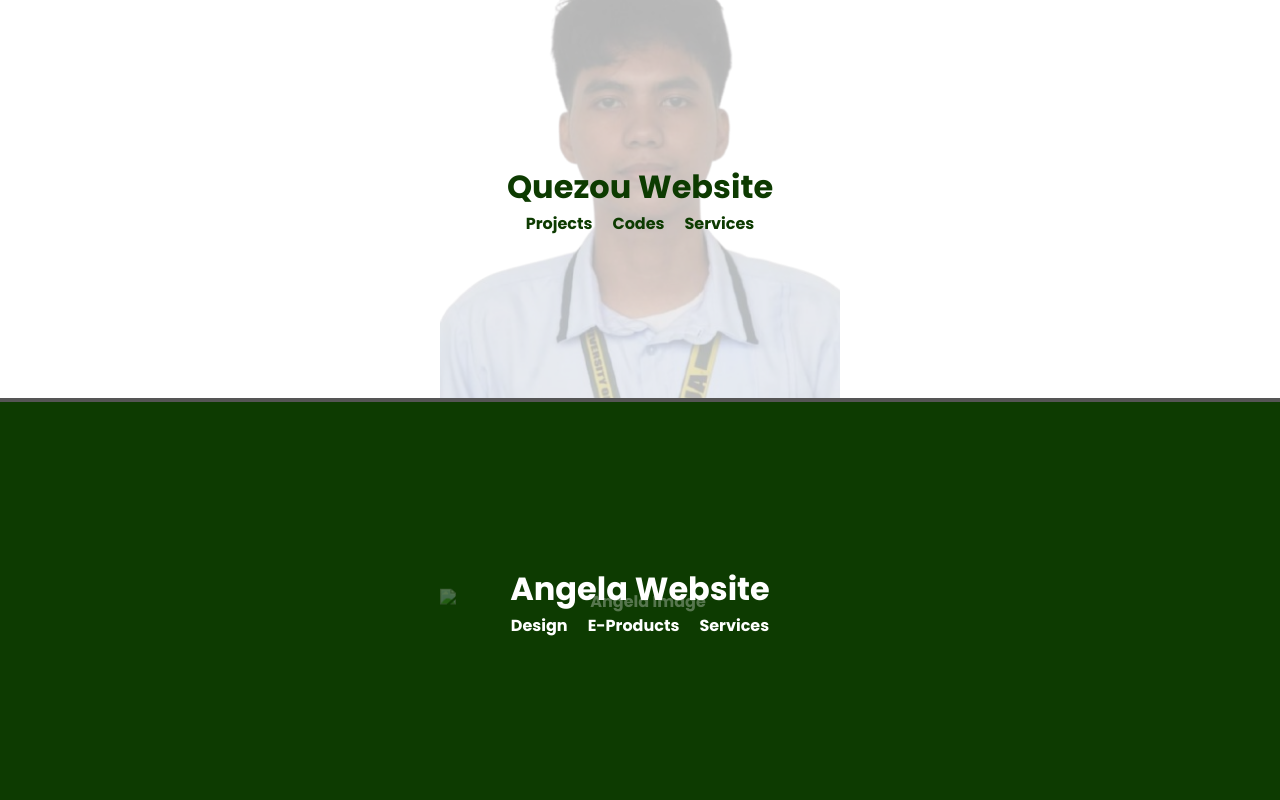
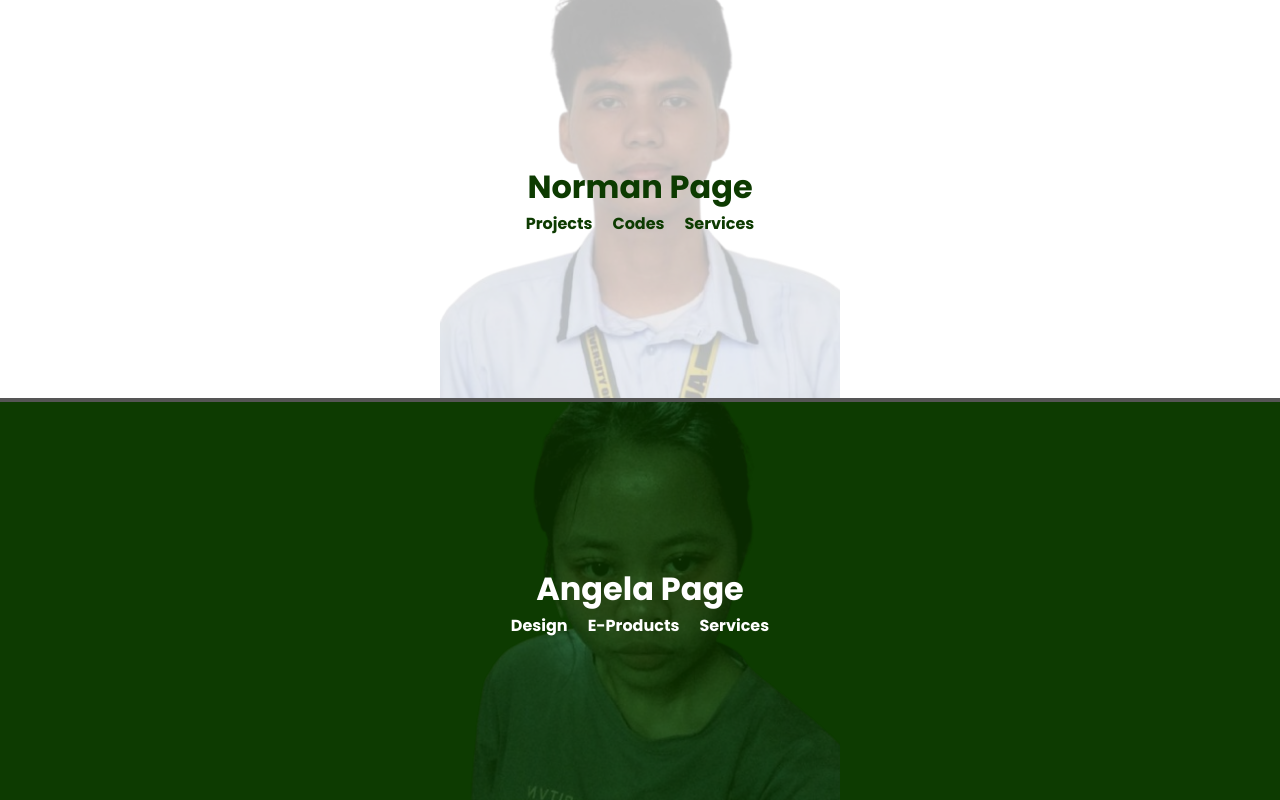
Before and after one commit to Coderiest/OurWebsite, a plain HTML site: page index.html in a window 1280 px wide. Drawn offline with Linux system fonts and the light colour scheme.

Commit message:
Update index.html

```diff
--- a/index.html
+++ b/index.html
@@ -3,7 +3,7 @@
 <head>
     <meta charset="UTF-8">
     <meta name="viewport" content="width=device-width, initial-scale=1.0">
-    <title>Quezou and Angela</title>
+    <title>Norman and Angela</title>
     <link href="https://fonts.googleapis.com/css2?family=Poppins:wght@700&display=swap" rel="stylesheet">
     <link rel="stylesheet" href="style.css">
 </head>
@@ -11,7 +11,7 @@
     <div class="wrapper">
         <!-- Container for Quezou -->
         <div class="container container-quezou">
-            <h1>Quezou Website</h1>
+            <h1>Norman Page</h1>
             <button class="nav-toggle" onclick="toggleNav('quezou-nav')">☰</button>
             <div id="quezou-nav" class="nav-links quezou-nav">
                 <a href="#" class="nav-link">Projects</a>
@@ -26,14 +26,14 @@
 
         <!-- Container for Angela -->
         <div class="container container-angela">
-            <h1>Angela Website</h1>
+            <h1>Angela Page</h1>
             <button class="nav-toggle" onclick="toggleNav('angela-nav')">☰</button>
             <div id="angela-nav" class="nav-links angela-nav">
                 <a href="#" class="nav-link">Design</a>
                 <a href="#" class="nav-link">E-Products</a>
                 <a href="#" class="nav-link">Services</a>
             </div>
-            <img src='assets/angela.png' class="container-img" alt="Angela Image">
+            <img src='angela.png' class="container-img" alt="Angela Image">
         </div>
     </div>
 
```
